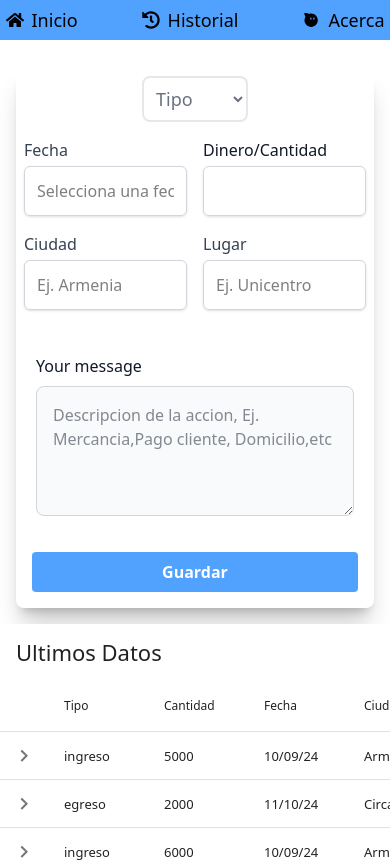
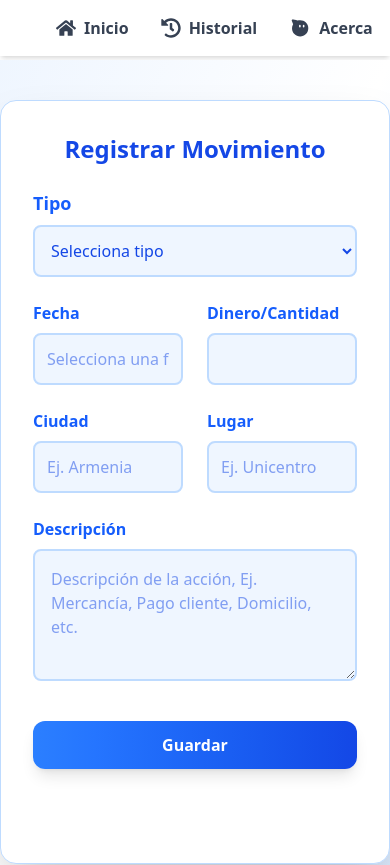
Before and after one commit to Pininita/ISJ, a React (Vite) app: page / in a window 390 px wide. Shown: the top 865 px of the page. Built offline with nearby package versions, Linux system fonts and the light colour scheme.

Commit message:
Changed of the styles and fix of the responsive

```diff
--- a/src/layouts/dashboard/component/navbar.jsx
+++ b/src/layouts/dashboard/component/navbar.jsx
@@ -5,28 +5,39 @@
 
 const Navbar = () => {
     return (
-            <div className='bg-blue-400 h-10'>
-                <ul className='flex flex-row justify-center items-center gap-16 h-full'>
+        <nav className="bg-white shadow-md">
+            <div className="max-w-5xl mx-auto px-10">
+                <ul className="flex justify-between items-center h-14">
                     <li>
-                        <Link to='/home' className='cursor-pointer flex items-center gap-2 text-lg'>
-                           <FaHome />
+                        <Link
+                            to="/home"
+                            className="flex items-center gap-2 px-4 py-2 rounded-md text-gray-700 hover:bg-blue-100 hover:text-blue-600 transition-colors duration-200 font-semibold"
+                        >
+                            <FaHome size={20} />
                             Inicio
                         </Link>
                     </li>
                     <li>
-                        <Link to='/record' className='cursor-pointer flex items-center gap-2 text-lg'>
-                            <FaHistory />
+                        <Link
+                            to="/record"
+                            className="flex items-center gap-2 px-4 py-2 rounded-md text-gray-700 hover:bg-blue-100 hover:text-blue-600 transition-colors duration-200 font-semibold"
+                        >
+                            <FaHistory size={20} />
                             Historial
                         </Link>
                     </li>
                     <li>
-                        <Link to='/about' className='cursor-pointer flex items-center gap-2 text-lg'>
-                            <AiFillAliwangwang />
+                        <Link
+                            to="/about"
+                            className="flex items-center gap-2 px-4 py-2 rounded-md text-gray-700 hover:bg-blue-100 hover:text-blue-600 transition-colors duration-200 font-semibold"
+                        >
+                            <AiFillAliwangwang size={22} />
                             Acerca
                         </Link>
                     </li>
                 </ul>
             </div>
+        </nav>
     );
 };
 
--- a/src/modules/home/HomeForm.jsx
+++ b/src/modules/home/HomeForm.jsx
@@ -8,7 +8,7 @@
     const [startDate, setStartDate] = useState(null);
 
     return (
-        <div className='flex justify-center'>
+        <div className="flex justify-center min-h-screen bg-gradient-to-br from-blue-50 via-white to-blue-100 py-10">
             <Formik
                 initialValues={{
                     tipo: '',
@@ -23,28 +23,27 @@
                 }}
             >
                 {({ setFieldValue }) => (
-                    <Form className="max-w-sm m-4 w-full shadow-xl/20 rounded-lg">
-                        <div className="flex flex-col gap-4 m-2">
-                            {/* Tipo */}
-                            <div className="flex justify-evenly items-center">
+                    <Form className="max-w-lg w-full bg-white shadow-2xl rounded-2xl p-8 border border-blue-200">
+                        <h2 className="text-2xl font-bold text-blue-700 mb-6 text-center">Registrar Movimiento</h2>
+                        <div className="flex flex-col gap-6">
+                            {/* Type */}
                             <div>
-                                    <label htmlFor="type" className="sr-only text-lg">Tipo</label>
+                                <label htmlFor="type" className="block text-lg font-semibold text-blue-600 mb-2">Tipo</label>
                                 <Field
                                     as="select"
                                     id="type"
                                     name="type"
-                                        className="p-2 block w-full text-lg text-gray-500 bg-transparent border-2 rounded-lg border-gray-200 dark:text-gray-400 dark:border-gray-700 focus:outline-none focus:ring-0 focus:border-gray-200 peer"
+                                    className="p-3 w-full text-base text-blue-700 bg-blue-50 border-2 rounded-lg border-blue-200 focus:outline-none focus:ring-2 focus:ring-blue-400 transition"
                                 >
-                                        <option value="">Tipo</option>
+                                    <option value="">Selecciona tipo</option>
                                     <option value="ingreso">Ingreso</option>
                                 <option value="egreso">Egreso</option>
                                 </Field>
                             </div>
-                            </div>
-                            {/* Fecha y dinero */}
-                            <div className="flex gap-4">
-                                <div>
-                                    <label className="block text-base font-medium text-gray-700 mb-1">Fecha</label>
+                            {/* Date nad cash */}
+                            <div className="flex gap-6">
+                                <div className="flex-1">
+                                    <label className="block text-base font-semibold text-blue-600 mb-2">Fecha</label>
                                     <DatePicker
                                         selected={startDate}
                                         onChange={(date) => {
@@ -52,57 +51,60 @@
                                             setFieldValue('date', date);
                                         }}
                                         dateFormat="yyyy-MM-dd"
-                                        className="w-full rounded-md border border-gray-300 p-3 text-base shadow-sm focus:border-blue-500 focus:ring focus:ring-blue-200"
+                                        className="w-full rounded-lg border-2 border-blue-200 p-3 text-base bg-blue-50 text-blue-700 focus:border-blue-400 focus:ring-2 focus:ring-blue-300 transition"
                                         placeholderText="Selecciona una fecha"
                                     />
                                 </div>
-                                <div>
+                                <div className="flex-1">
                                     <label htmlFor="quantity"
-                                           className="block mb-1 text-base font-medium text-gray-900 dark:text-white">
+                                           className="block text-base font-semibold text-blue-600 mb-2">
                                         Dinero/Cantidad
                                     </label>
                                     <Field
                                         type="number"
                                         id="quantity"
                                         name="quantity"
-                                        className="w-full rounded-md border border-gray-300 p-3 text-base shadow-sm focus:border-blue-500 focus:ring focus:ring-blue-200"
+                                        className="w-full rounded-lg border-2 border-blue-200 p-3 text-base bg-blue-50 text-blue-700 focus:border-blue-400 focus:ring-2 focus:ring-blue-300 transition"
                                     />
                                 </div>
                             </div>
-                            {/* Ciudad y lugar */}
-                            <div className="flex gap-4">
-                                <div>
-                                    <label className="block text-base font-medium text-gray-700 mb-1">Ciudad</label>
+                            {/* City and place */}
+                            <div className="flex gap-6">
+                                <div className="flex-1">
+                                    <label className="block text-base font-semibold text-blue-600 mb-2">Ciudad</label>
                                     <Field
                                         type="text"
                                         name="city"
                                         placeholder="Ej. Armenia"
-                                        className="w-full rounded-md border border-gray-300 p-3 text-base shadow-sm focus:border-blue-500 focus:ring focus:ring-blue-200"
+                                        className="w-full rounded-lg border-2 border-blue-200 p-3 text-base bg-blue-50 text-blue-700 focus:border-blue-400 focus:ring-2 focus:ring-blue-300 transition"
                                     />
                                 </div>
-                                <div className="mb-4">
-                                <label className="block text-base font-medium text-gray-700 mb-1">Lugar</label>
+                                <div className="flex-1">
+                                    <label className="block text-base font-semibold text-blue-600 mb-2">Lugar</label>
                                     <Field
                                         type="text"
                                         name="place"
                                         placeholder="Ej. Unicentro"
-                                        className="w-full rounded-md border border-gray-300 p-3 text-base shadow-sm focus:border-blue-500 focus:ring focus:ring-blue-200"
+                                        className="w-full rounded-lg border-2 border-blue-200 p-3 text-base bg-blue-50 text-blue-700 focus:border-blue-400 focus:ring-2 focus:ring-blue-300 transition"
                                     />
                                 </div>
                             </div>
-                            {/* Descripción */}
-                            <div className="p-3 relative w-full min-w-[200px]">
+                            {/* Description */}
+                            <div>
                                 <label htmlFor="message"
-                                       className="block mb-2 text-base font-medium text-gray-900 dark:text-white">Your
-                                    message</label>
-                                <textarea id="message" rows="4"
-                                          className="block p-4 w-full text-base text-gray-900 bg-gray-50 rounded-lg border border-gray-300 focus:ring-blue-500 focus:border-blue-500 dark:bg-gray-700 dark:border-gray-600 dark:placeholder-gray-400 dark:text-white dark:focus:ring-blue-500 dark:focus:border-blue-500"
-                                          placeholder="Descripcion de la accion, Ej. Mercancia,Pago cliente, Domicilio,etc "></textarea>
+                                       className="block text-base font-semibold text-blue-600 mb-2">
+                                    Descripción
+                                </label>
+                                <textarea
+                                    id="message"
+                                    rows="4"
+                                    className="block w-full p-4 text-base text-blue-700 bg-blue-50 rounded-lg border-2 border-blue-200 focus:ring-2 focus:ring-blue-300 focus:border-blue-400 transition"
+                                    placeholder="Descripción de la acción, Ej. Mercancía, Pago cliente, Domicilio, etc."
+                                ></textarea>
                             </div>
-
                             <button
                                 type="submit"
-                                className="m-2 bg-blue-400 hover:bg-blue-600 text-white font-bold py-2 px-4 rounded cursor-pointer"
+                                className="mt-4 bg-gradient-to-r from-blue-500 to-blue-700 hover:from-blue-600 hover:to-blue-800 text-white font-bold py-3 px-6 rounded-xl shadow-lg transition transform hover:scale-105"
                             >
                                 Guardar
                             </button>
--- a/src/modules/home/InventoryTable.jsx
+++ b/src/modules/home/InventoryTable.jsx
@@ -1,32 +1,32 @@
 import React from 'react';
-import DataTable from "react-data-table-component"
+import DataTable from "react-data-table-component";
 
 const InventoryTable = () => {
 
     const columns = [
         {
-            name: "Tipo", // Aquí es "name", no "type"
-            selector: row => row.type
+            name: "Tipo",
+            selector: row => row.type,
         },
         {
-            name: "Cantidad", // Cambiar "quantity" por "name"
-            selector: row => row.quantity
+            name: "Cantidad",
+            selector: row => row.quantity,
         },
         {
             name: "Fecha",
-            selector: row => row.date
+            selector: row => row.date,
         },
         {
             name: "Ciudad",
-            selector: row => row.city
+            selector: row => row.city,
         },
         {
             name: "Lugar",
-            selector: row => row.place
+            selector: row => row.place,
         },
         {
             name: "Descripcion",
-            selector: row => row.description
+            selector: row => row.description,
         }
     ];
 
@@ -55,20 +55,51 @@
             place: "Unicentro",
             description: "Venta"
         }
-    ]
+    ];
 
     const ExpandedComponent = ({ data }) => <pre>{JSON.stringify(data, null, 2)}</pre>;
 
+    // Aquí defines los estilos personalizados
+    const customStyles = {
+        headCells: {
+            style: {
+                fontWeight: 'bold',
+                fontSize: '16px',
+                backgroundColor: '#f3f4f6', // Fondo gris claro
+                color: '#1f2937' // Texto gris oscuro
+            },
+        },
+        cells: {
+            style: {
+                fontSize: '14px',
+                padding: '12px',
+                borderBottom: '1px solid #e5e7eb', // Línea entre filas
+            },
+        },
+        table: {
+            style: {
+                backgroundColor: '#ffffff', // Fondo blanco
+            },
+        },
+        pagination: {
+            style: {
+                borderTop: '1px solid #e5e7eb',
+                backgroundColor: '#f9fafb',
+            },
+        },
+    };
+
     return (
-        <div>
+        <div className="p-4">
             <DataTable
-                title="Ultimos Datos"
+                title="Últimos Datos"
                 columns={columns}
                 data={data}
                 pagination
                 paginationPerPage={10}
                 expandableRows
                 expandableRowsComponent={ExpandedComponent}
+                customStyles={customStyles} // 👈 Aplicamos los estilos aquí
             />
         </div>
     );
--- a/src/router/index.jsx
+++ b/src/router/index.jsx
@@ -6,7 +6,7 @@
 
 const Layout = () => {
     return (
-        <div className='flex flex-col gap-3'>
+        <div className='flex flex-col gap-1'>
             <Navbar />
             <Outlet />
         </div>
```
Lines whose indentation alone changed are shown as unchanged.
